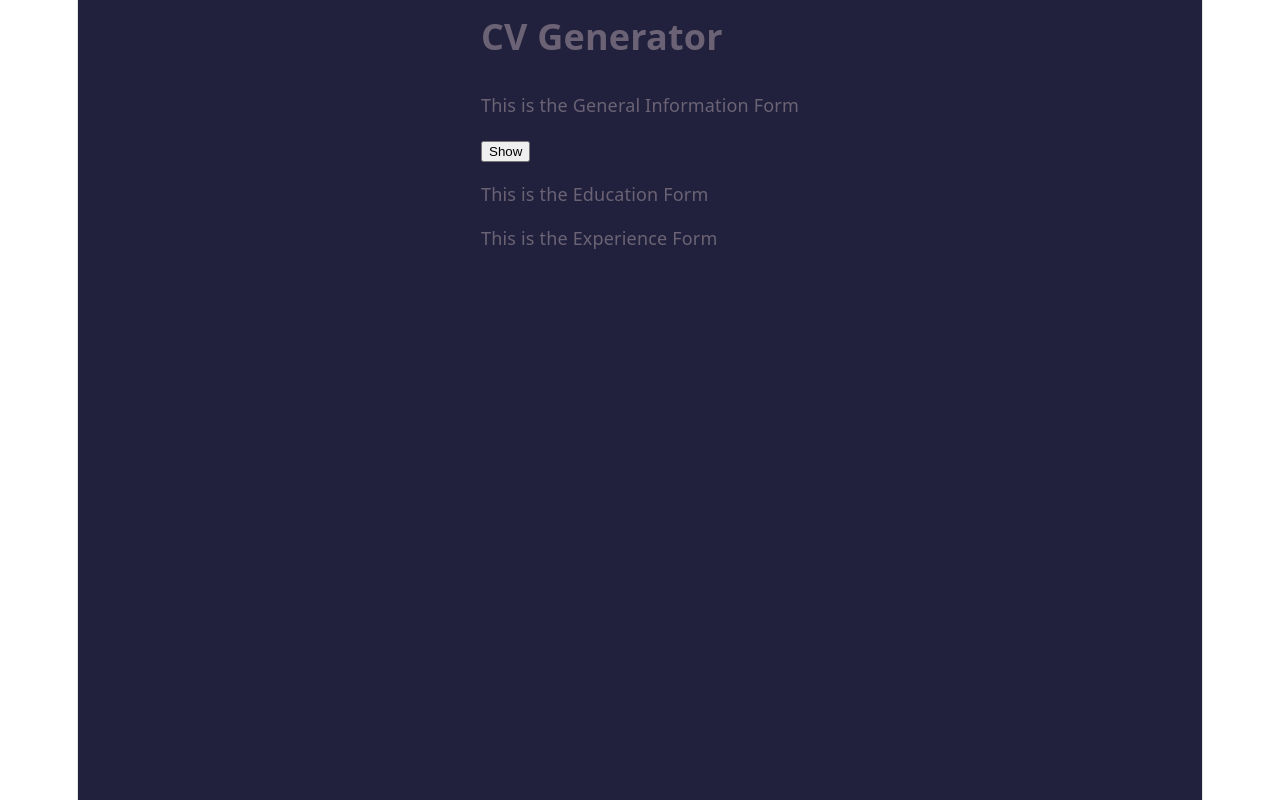
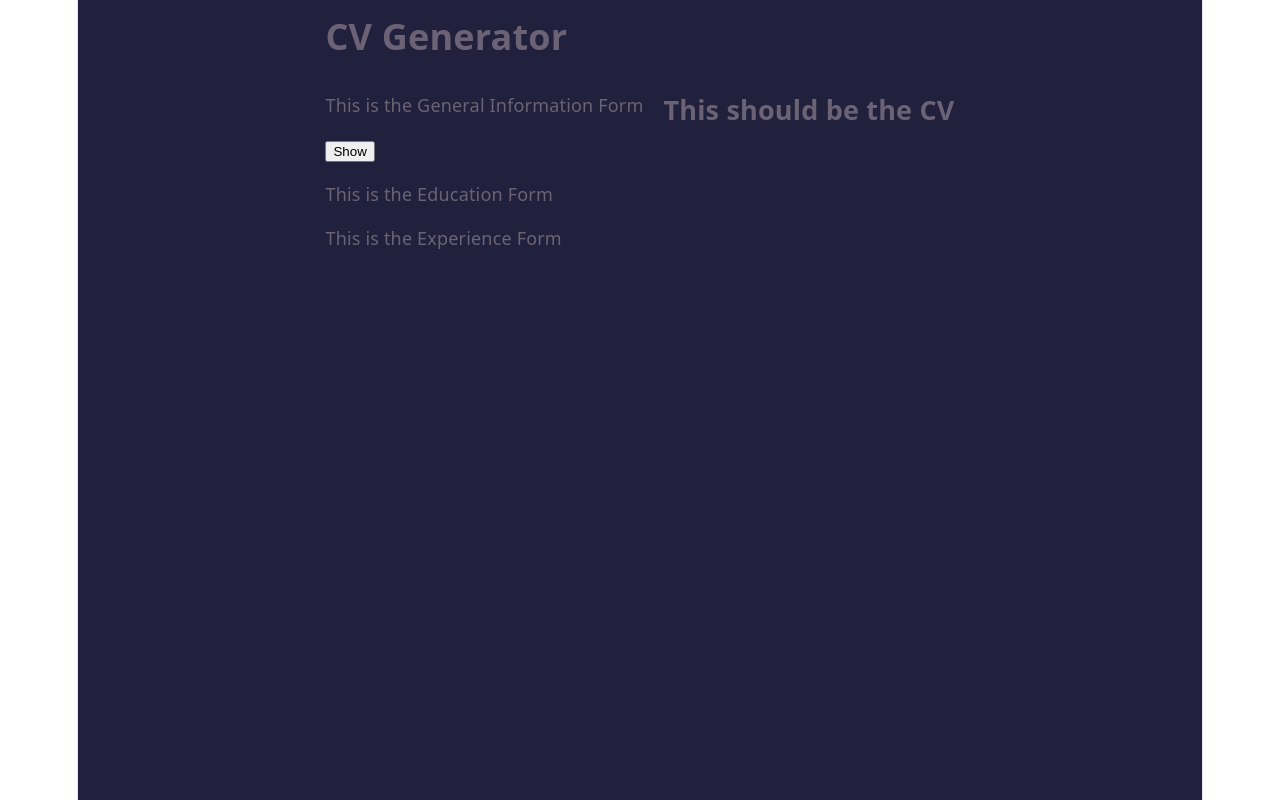
Before and after one commit to plmfacanha/cv-application, a React (Vite) app: page / in a window 1280 px wide. Built offline with nearby package versions, Linux system fonts and the light colour scheme.

Commit message:
feat: just setting up import statement in DisplayCV.jsx and App.jsx

```diff
--- a/src/App.css
+++ b/src/App.css
@@ -2,3 +2,8 @@
   display: flex;
   flex-direction: column;
 }
+
+section {
+  display: flex;
+  gap: 20px;
+}
--- a/src/components/DisplayCV.jsx
+++ b/src/components/DisplayCV.jsx
@@ -1 +1,5 @@
-export default function DisplayCV() {}
+import "../styles/DisplayCV.css";
+
+export default function DisplayCV() {
+  return <h1>This should be the CV</h1>;
+}
```
Also changed, not shown: src/styles/DisplayCV.css (added).
